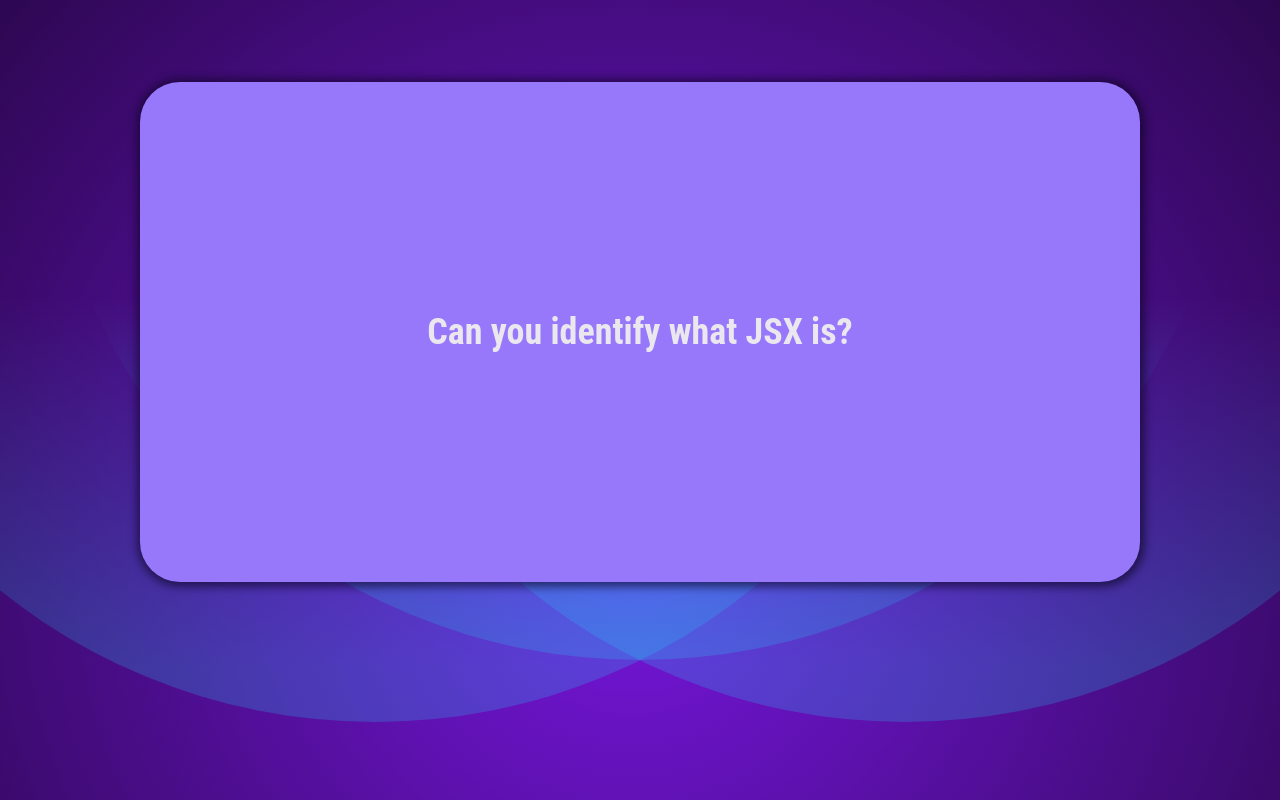
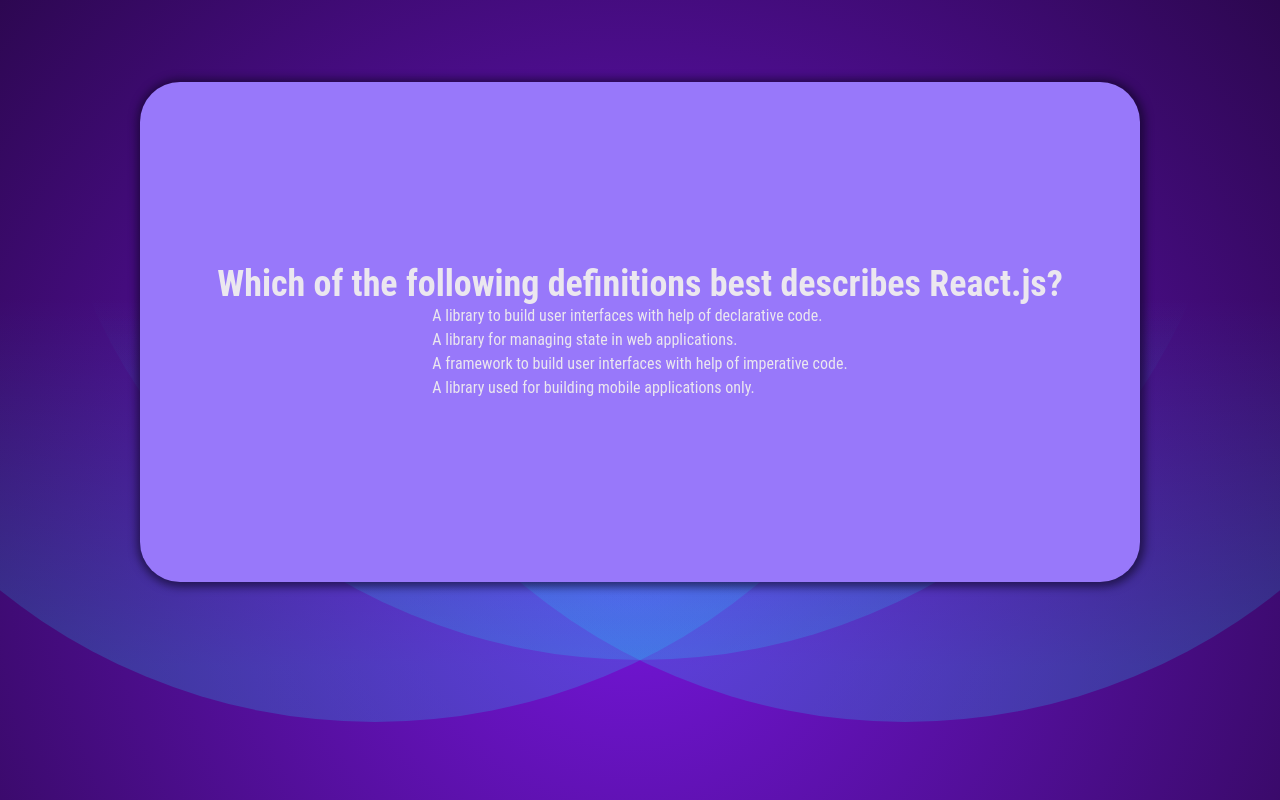
Before and after one commit to podlaskialgorytm3/quiz-app, a React (Vite) app: page / in a window 1280 px wide. Both pictures are taken after a click on the button "Click to start Quiz!". Built offline with nearby package versions, Linux system fonts and the light colour scheme.

Commit message:
Refactor Answear and AnswearContainer components

```diff
--- a/src/features/question-feature/Answear.jsx
+++ b/src/features/question-feature/Answear.jsx
@@ -1,7 +1,7 @@
-export const Answear = ({children,key}) => {
+export const Answear = ({children, ...props}) => {
 
     return(
-        <div className="" key={key}>
+        <div className="" {...props}>
             {children}
         </div>
     )
--- a/src/features/question-feature/AnswearContainer.jsx
+++ b/src/features/question-feature/AnswearContainer.jsx
@@ -1,7 +1,7 @@
-export const AnswearContainer = () => {
+export const AnswearContainer = ({children}) => {
     return(
         <div className="flex flex-col">
-
+           {children}
         </div>
     )
 }
--- a/src/views/QuizView.jsx
+++ b/src/views/QuizView.jsx
@@ -7,7 +7,7 @@
 import { Answear } from "../features/question-feature/Answear"
 import questions from '../data/questions'
 
-const INTERVAL_TIME = 1000
+const INTERVAL_TIME = 15000
 
 export const QuizView = () => {
     const [currentQuestion,setCurrentQuestion] = useState(0)
@@ -25,7 +25,9 @@
         <MainContainer>
             <Title>{questions[currentQuestion].text}</Title>
             <AnswearContainer>
-
+                {questions[currentQuestion].answers.map((answear) => (
+                    <Answear key={uuidv4()}>{answear}</Answear>
+                ))}
             </AnswearContainer>
         </MainContainer>
     )
```
